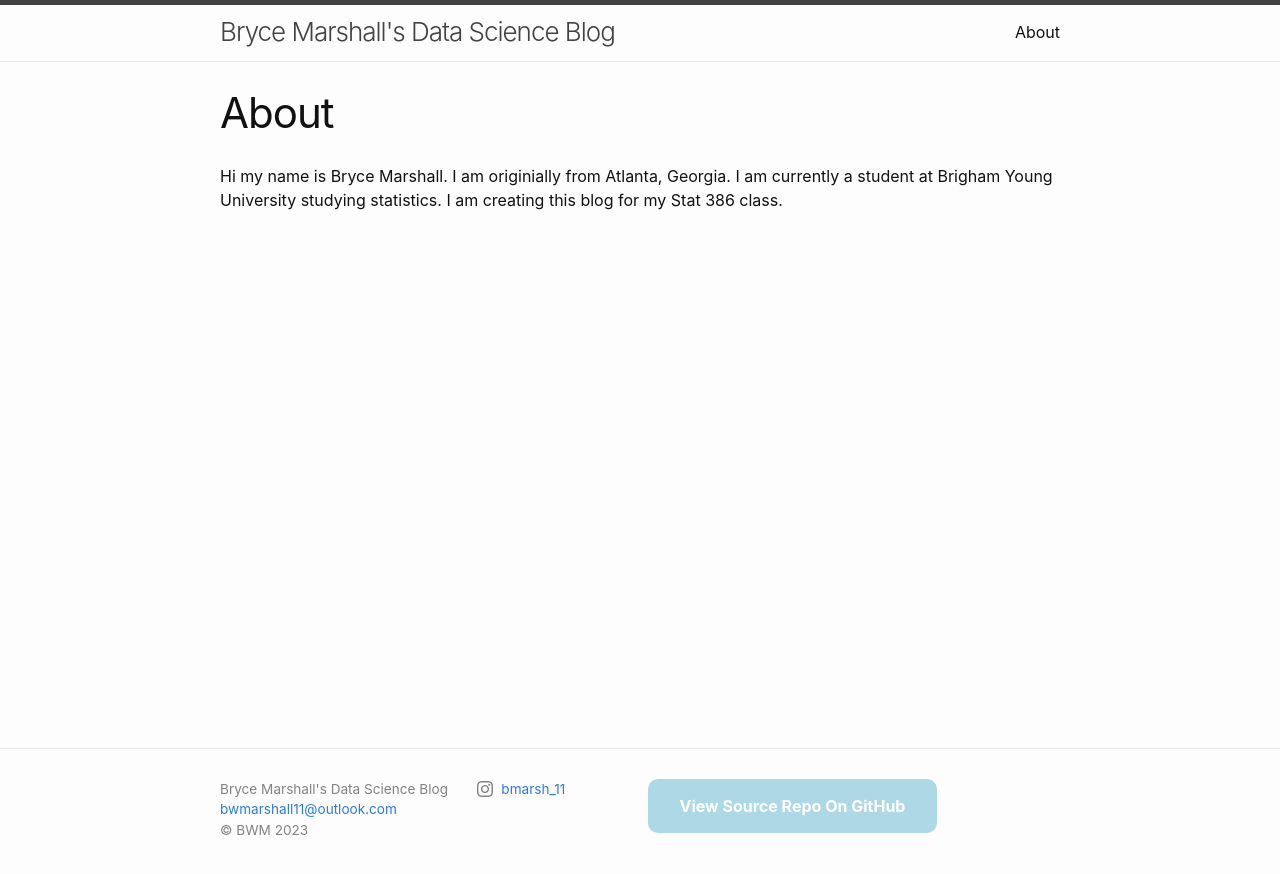
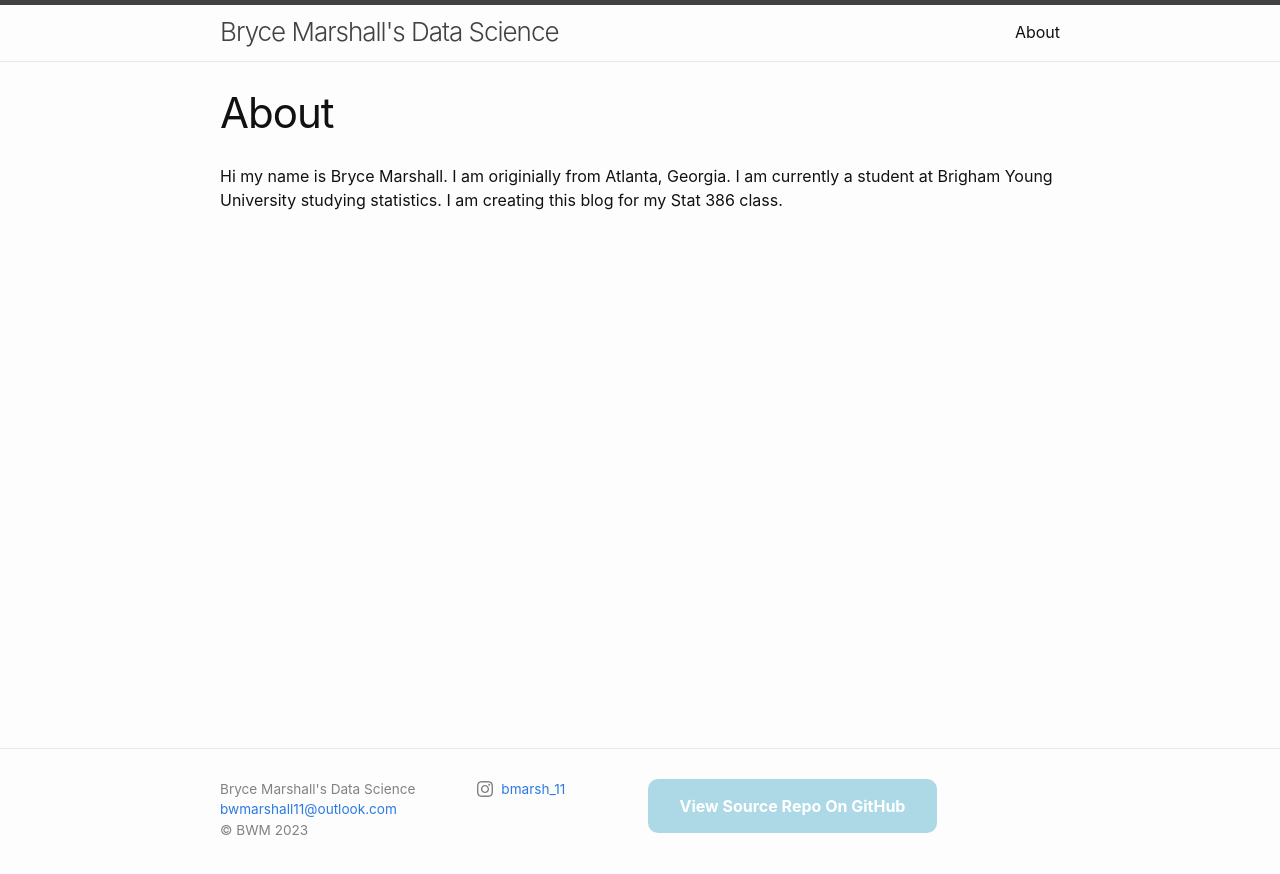
Before and after one commit to bryce11m/my-blog, a Jekyll site: the page built from about.markdown, in a window 1280 px wide. Shown: the top 874 px of the page. Built offline with Jekyll 4.4.1, drawn with Linux system fonts in a browser that asks for light colours.

Commit message:
Update _config.yml

```diff
--- a/_config.yml
+++ b/_config.yml
@@ -18,12 +18,12 @@
 # You can create any custom variable you would like, and they will be accessible
 # in the templates via {{ site.myvariable }}.
 
-title: Bryce Marshall's Data Science Blog
+title: Bryce Marshall's Data Science
 email: bwmarshall11@outlook.com
 description:
 baseurl: "/my-blog" # the name of the repository
 url: "https://bryce11m.github.io" #  change this to "https://<your-github-username>.github.io"
-image: https://www.google.com/url?sa=i&url=https%3A%2F%2Fwww.goldenisles.com%2Fblog%2Fpost%2Fbest-places-to-watch-the-sunset%2F&psig=AOvVaw3uzFb2szqqhf3FnkZH7lXd&ust=1697245436762000&source=images&cd=vfe&opi=89978449&ved=0CBAQjRxqFwoTCKixn4zq8YEDFQAAAAAdAAAAABAR
+image: https://www.google.com/url?sa=i&url=https%3A%2F%2Fvisittybee.com%2Flist%2Fsunsets&psig=AOvVaw3uzFb2szqqhf3FnkZH7lXd&ust=1697245436762000&source=images&cd=vfe&opi=89978449&ved=0CBAQjRxqFwoTCKixn4zq8YEDFQAAAAAdAAAAABAZ
 author:
 copyright: BWM # Your initials or what you want the copyright to be.  Leave empty for no copyright
 footer_description:
```
